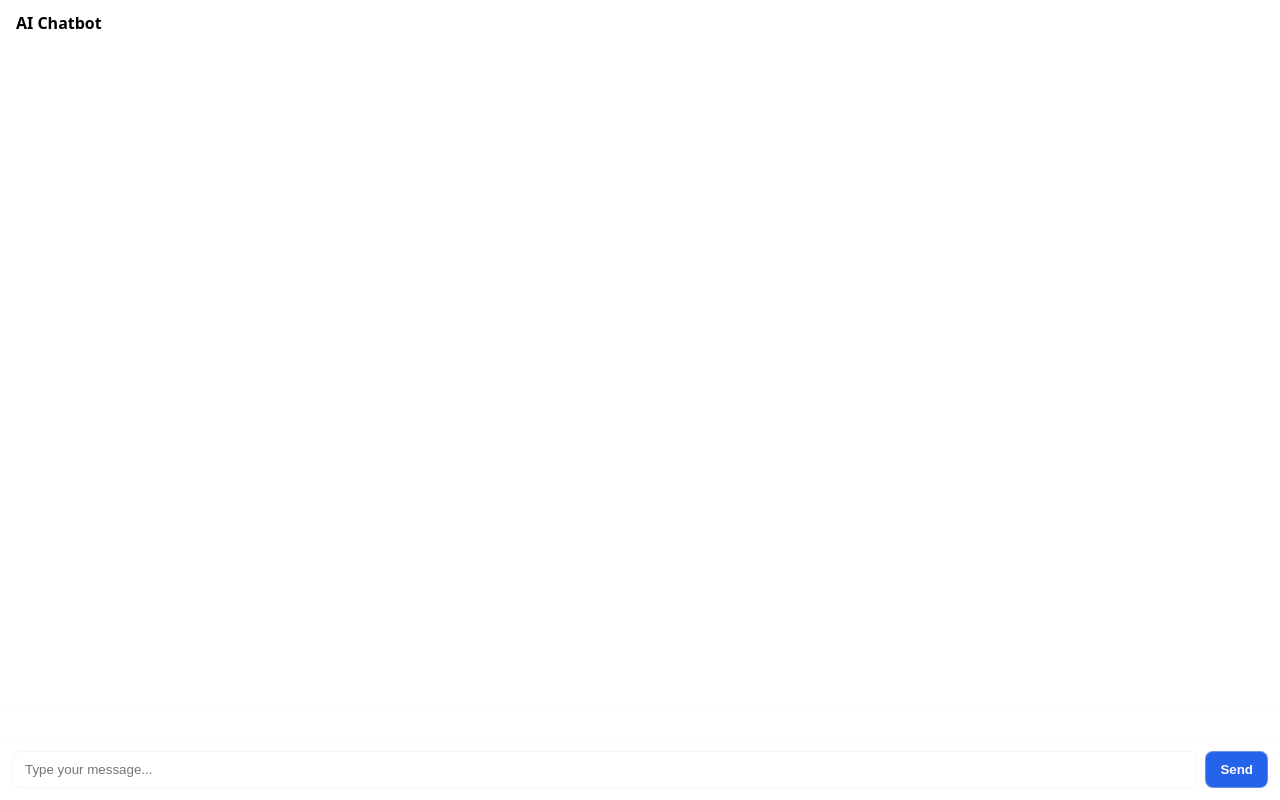
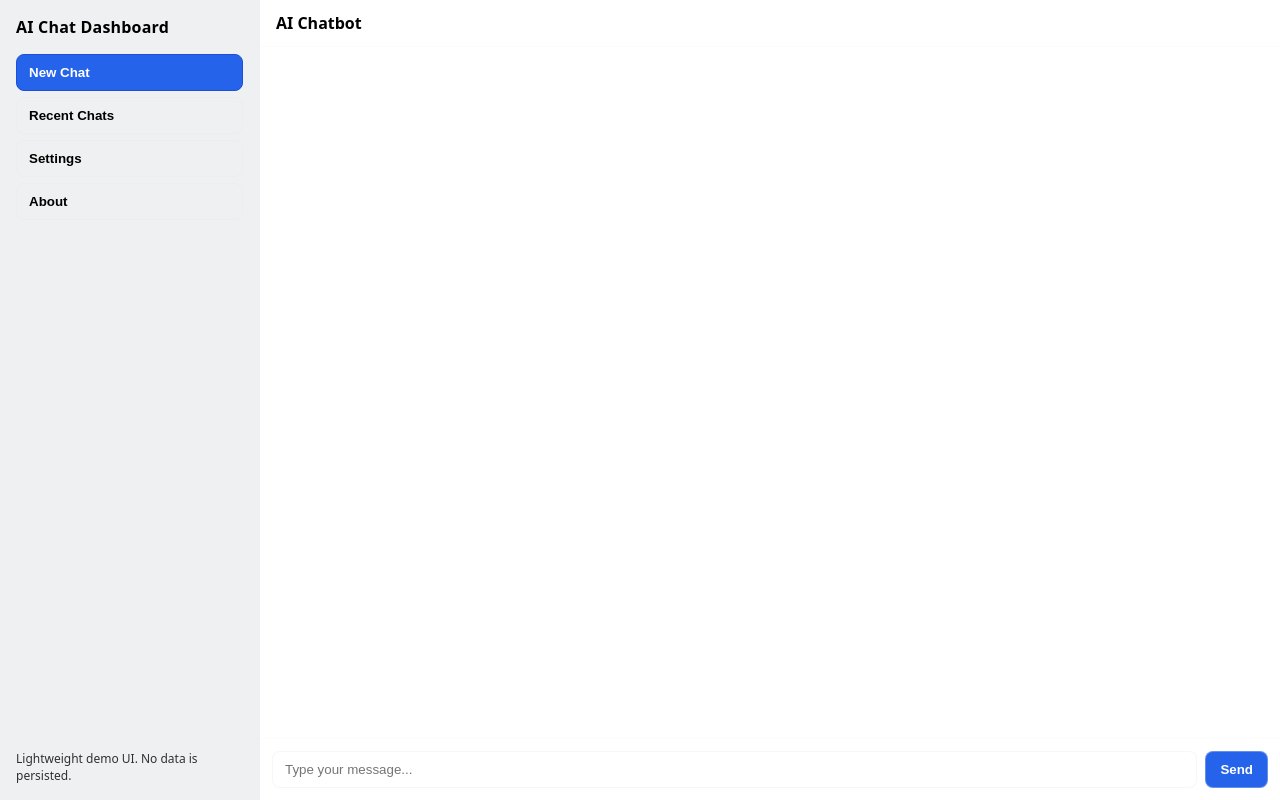
Before and after one commit to mohamedsarwat000/alx_ai_agent, a website: page public/index.html in a window 1280 px wide. Drawn offline with Linux system fonts and the light colour scheme.

Commit message:
add readme

```diff
--- a/public/index.html
+++ b/public/index.html
@@ -6,7 +6,17 @@
     <title>AI Chatbot</title>
     <style>
       :root { color-scheme: light dark; }
-      body { font-family: system-ui, -apple-system, Segoe UI, Roboto, Ubuntu, Cantarell, Noto Sans, Helvetica, Arial, "Apple Color Emoji", "Segoe UI Emoji"; margin: 0; padding: 0; display: grid; grid-template-rows: 1fr auto; height: 100dvh; }
+      body { font-family: system-ui, -apple-system, Segoe UI, Roboto, Ubuntu, Cantarell, Noto Sans, Helvetica, Arial, "Apple Color Emoji", "Segoe UI Emoji"; margin: 0; padding: 0; height: 100dvh; display: grid; grid-template-columns: 260px 1fr; }
+      /* Sidebar */
+      aside { display: flex; flex-direction: column; gap: 8px; padding: 16px; border-right: 1px solid #e5e7eb22; background: #0b122010; }
+      .logo { font-weight: 800; letter-spacing: 0.2px; margin-bottom: 8px; }
+      .nav { display: grid; gap: 6px; }
+      .nav button { text-align: left; padding: 10px 12px; border-radius: 8px; border: 1px solid #e5e7eb55; background: transparent; color: inherit; cursor: pointer; }
+      .nav button.primary { background: #2563eb; color: #fff; border-color: #1d4ed8; }
+      .spacer { flex: 1; }
+      .about { font-size: 12px; opacity: 0.8; }
+      /* Main */
+      .wrap { display: grid; grid-template-rows: auto 1fr auto; height: 100dvh; }
       header { padding: 12px 16px; font-weight: 600; border-bottom: 1px solid #e5e7eb22; }
       main { padding: 16px; overflow: auto; }
       .msg { max-width: 70ch; white-space: pre-wrap; margin: 8px 0; padding: 10px 12px; border-radius: 8px; }
@@ -19,18 +29,33 @@
     </style>
   </head>
   <body>
+    <aside aria-label="Dashboard Sidebar">
+      <div class="logo">AI Chat Dashboard</div>
+      <div class="nav">
+        <button class="primary" id="new-chat">New Chat</button>
+        <button id="recent-chats">Recent Chats</button>
+        <button id="settings">Settings</button>
+        <button id="about">About</button>
+      </div>
+      <div class="spacer"></div>
+      <div class="about">Lightweight demo UI. No data is persisted.</div>
+    </aside>
+
+    <div class="wrap">
       <header>AI Chatbot</header>
       <main id="messages"></main>
       <form id="chat-form">
         <input id="input" type="text" placeholder="Type your message..." autocomplete="off" />
         <button id="send" type="submit">Send</button>
       </form>
+    </div>
 
     <script>
       const messages = document.getElementById('messages');
       const form = document.getElementById('chat-form');
       const input = document.getElementById('input');
       const send = document.getElementById('send');
+      const newChat = document.getElementById('new-chat');
 
       function addMessage(text, role) {
         const el = document.createElement('div');
@@ -40,6 +65,12 @@
         messages.scrollTop = messages.scrollHeight;
         return el;
       }
+
+      // Sidebar actions (minimal placeholders)
+      newChat?.addEventListener('click', () => {
+        messages.innerHTML = '';
+        input.focus();
+      });
 
       form.addEventListener('submit', async (e) => {
         e.preventDefault();
```
Also changed, not shown: README.md. Lines whose indentation alone changed are shown as unchanged.
